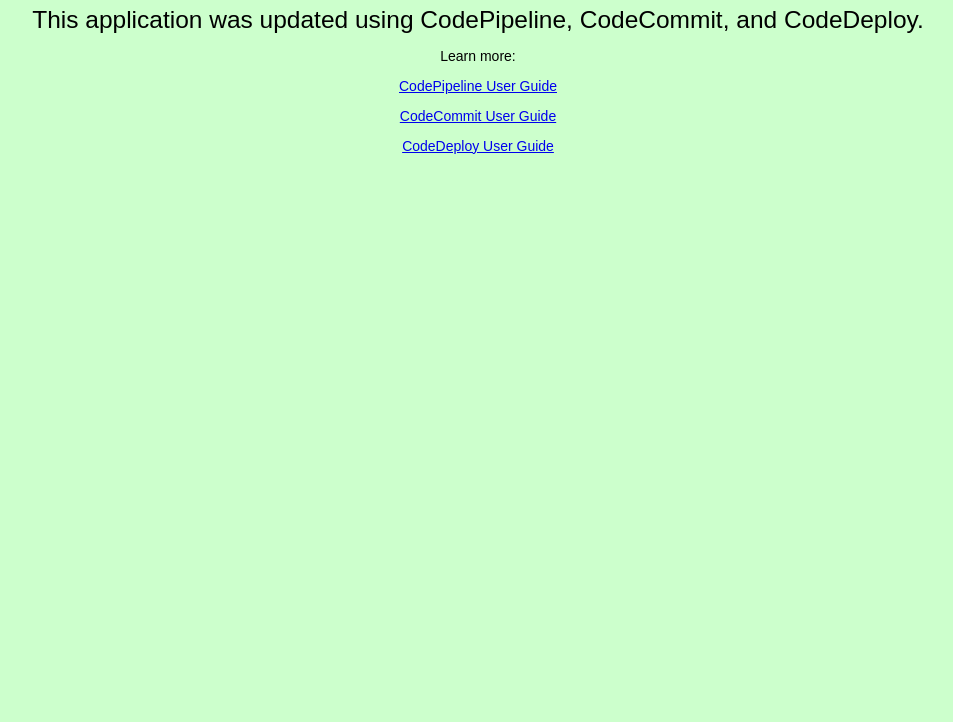
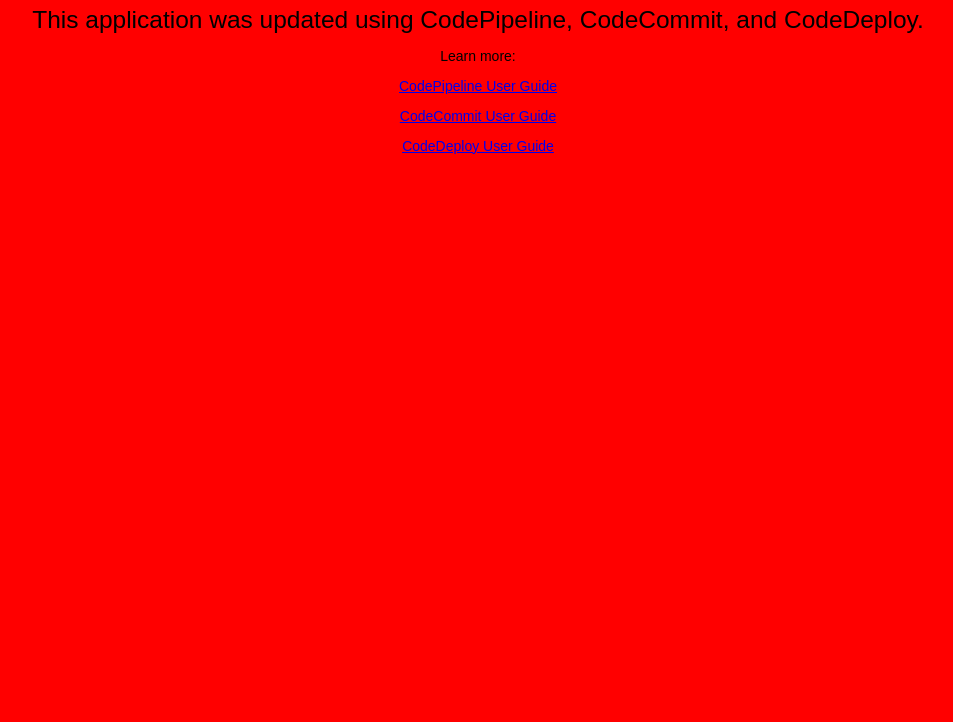
Before and after one commit to eg-atx/flask-app, a plain HTML site: page index.html in a window 1280 px wide. Shown: the part 78-800 px from the top of the page, without its empty margins (162-1115 px from the left). Drawn offline with Linux system fonts and the light colour scheme.

Commit message:
changed color

```diff
--- a/index.html
+++ b/index.html
@@ -5,7 +5,7 @@
   <style>
     body {
       color: #000000;
-      background-color: #CCFFCC;
+      background-color: #FF0000;
       font-family: Arial, sans-serif;
       font-size:14px;
     }
```
